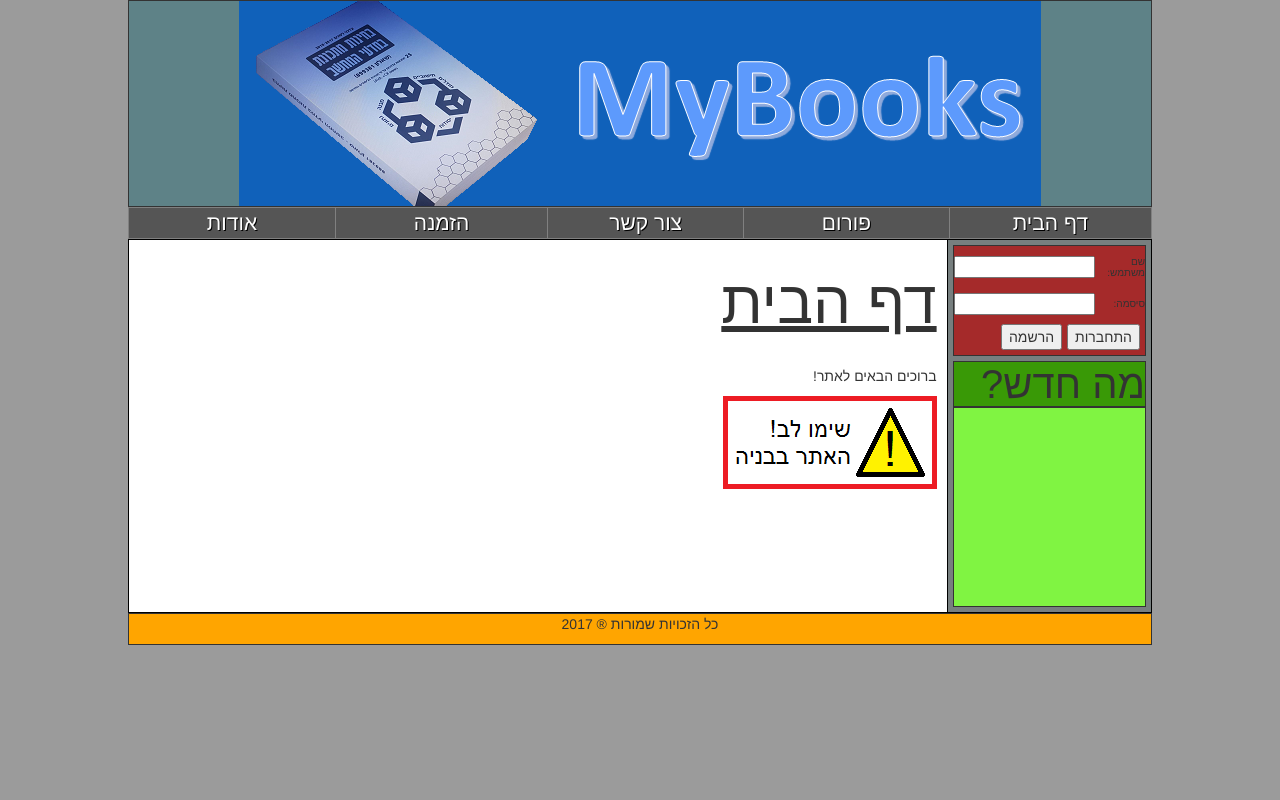
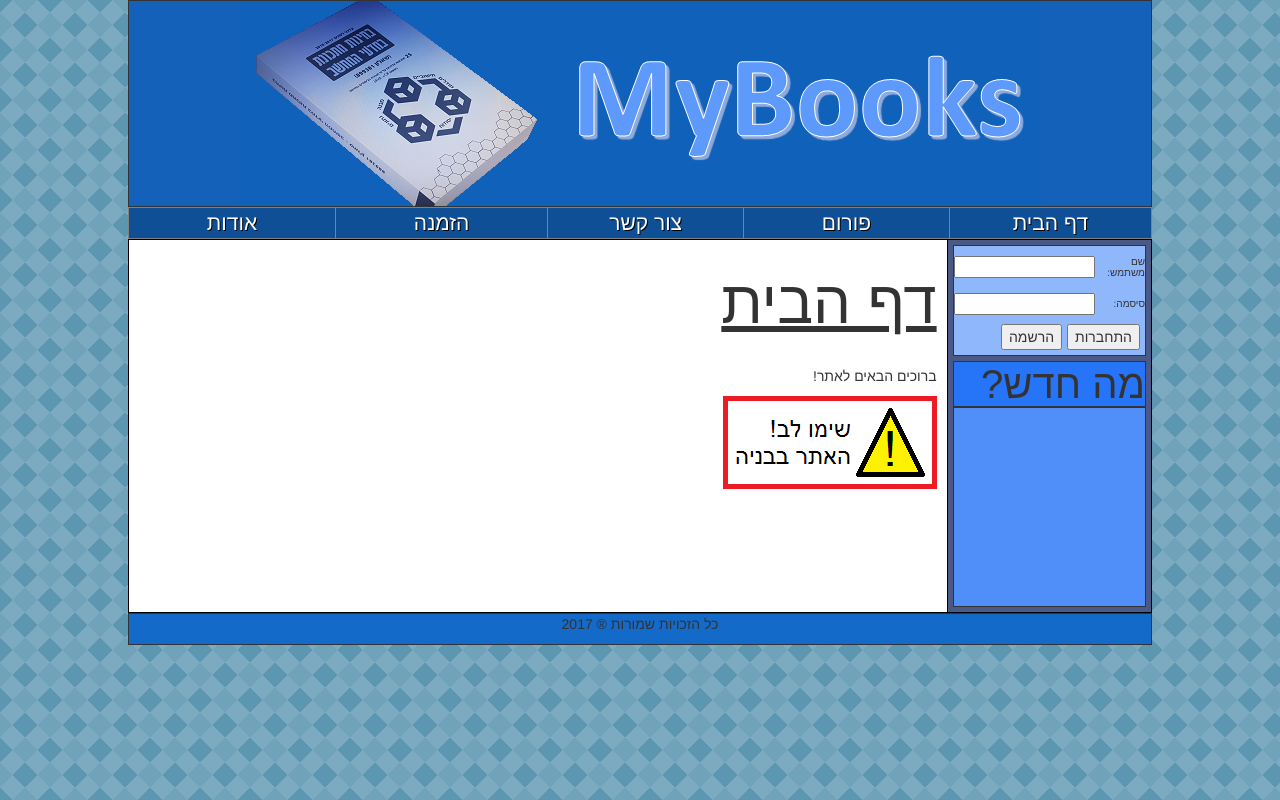
Before and after one commit to DnTora/Mongol, a PHP site: page /index.php in a window 1280 px wide. Run offline with PHP 8.4, Linux system fonts and the light colour scheme.

Commit message:
Add files via upload

```diff
--- a/NewSitePHP - version 2/CSS/footer.css
+++ b/NewSitePHP - version 2/CSS/footer.css
@@ -1,6 +1,6 @@
 #div_footer {
 	width:100%;
 	border: 1px solid;
-	background-color:orange;
+	background-color:#146ac8;
 	text-align:center;
 }
--- a/NewSitePHP - version 2/CSS/global.css
+++ b/NewSitePHP - version 2/CSS/global.css
@@ -1,5 +1,5 @@
 body {
-	background-color:#9b9b9b;
+	background-image:url("../resources/images/background.png");
 }
 h1 {
 	font-size:60px;
@@ -67,9 +67,12 @@ hr {
 				#div_registerationWindowContent {
 
 				}
-					.registerationTextBox {
-						width:60%;
+					#form_registeration {
+
 					}
-					#button_register {
-						width:50%;
-					}
+						.registerationTextBox {
+							width:60%;
+						}
+						#button_register {
+							width:50%;
+						}
--- a/NewSitePHP - version 2/CSS/header.css
+++ b/NewSitePHP - version 2/CSS/header.css
@@ -1,7 +1,7 @@
 #div_header {
 	width:100%;
 	border: 1px solid;
-	background-color:#5e8287;
+	background-color:#1361b8;
 	text-align:right;
 }
 	#div_navigationBar {
@@ -13,19 +13,19 @@
 			.navigationBarButton a {
 				font-size:21px;
 				color:white;
-				background-color:#666;
+				background-color:#0f4f95;
 				display:block;
 				/* קביעת הגודל של כל ריבוע בתפריט */
 				text-shadow:1px 1px black;
 			}
 			/* שינוי כל סימון של ריבוע */
 			.navigationBarButton a:link {
-				background-color:#555;
+				background-color:#0f4f95;
 				color:white;
 				text-decoration:none;
 			}
 			.navigationBarButton a:hover {
-				background-color:#555;
+				background-color:#0f4f95;
 				color:white;
 				text-decoration:none;
 			}
--- a/NewSitePHP - version 2/CSS/main.css
+++ b/NewSitePHP - version 2/CSS/main.css
@@ -11,7 +11,7 @@
 		#div_rightTootbar {
 			width:100%;
 			height:100%;
-			background-color:#777f7f;
+			background-color:#4b5987;
 			float:right;
 			border-left:1px solid black;
 			margin: 0px 0px 0px 20px;
@@ -21,7 +21,7 @@
 			background-color:#fffedd;
 		}
 			#div_loginArea {
-				background-color:brown;
+				background-color:#8fb8fc;
 				margin:5px 5px 5px 5px;
 				border:1px solid;
 			}
@@ -50,13 +50,13 @@
 				#title_whatsNew {
 					border:1px solid;
 					margin:0px 5px 0px 5px;
-					background-color:#399906;
+					background-color:#2675f9;
 				}
 				#marquee_whatsNew {
 					margin:0px 5px 0px 5px;
 					width:100%-5px;
 					height:200px;
-					background-color:#80f442;
+					background-color:#508ffa;
 					border:1px solid;
 				}
 		#div_pageContent {
```
